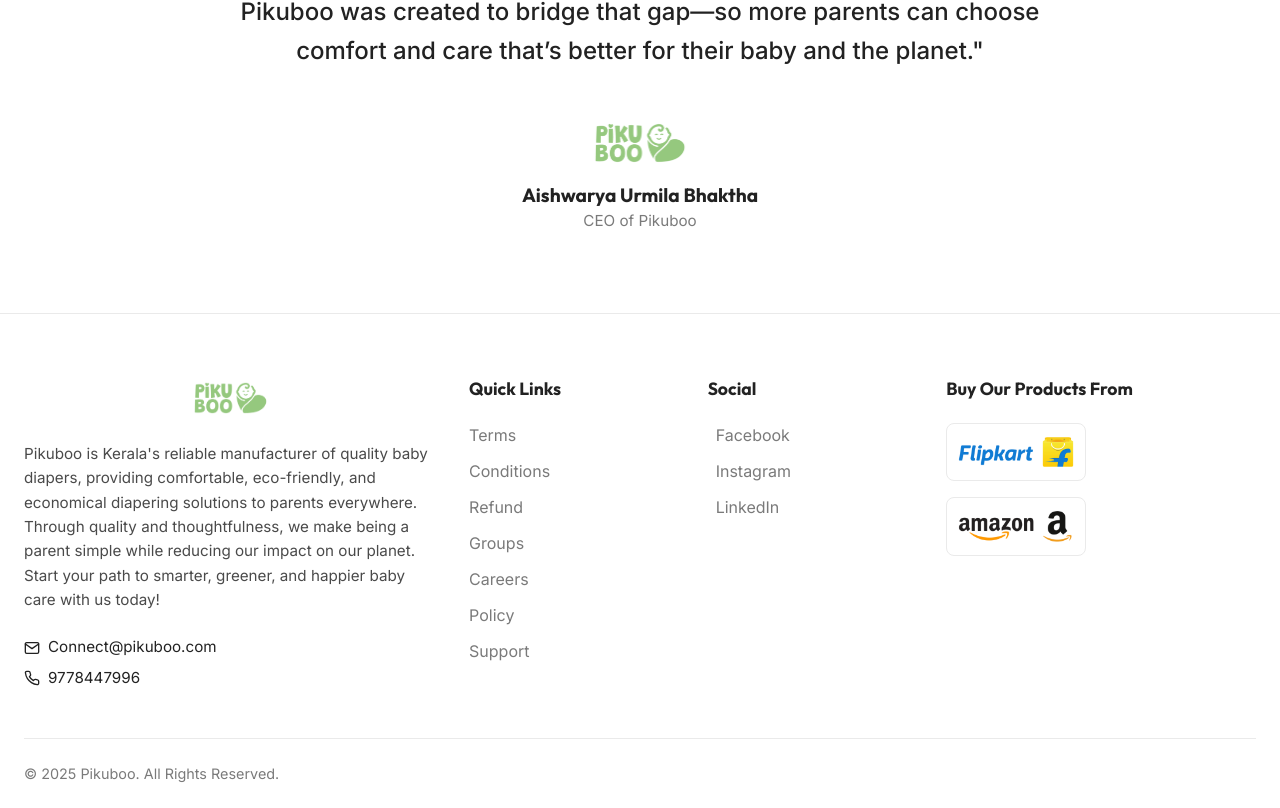
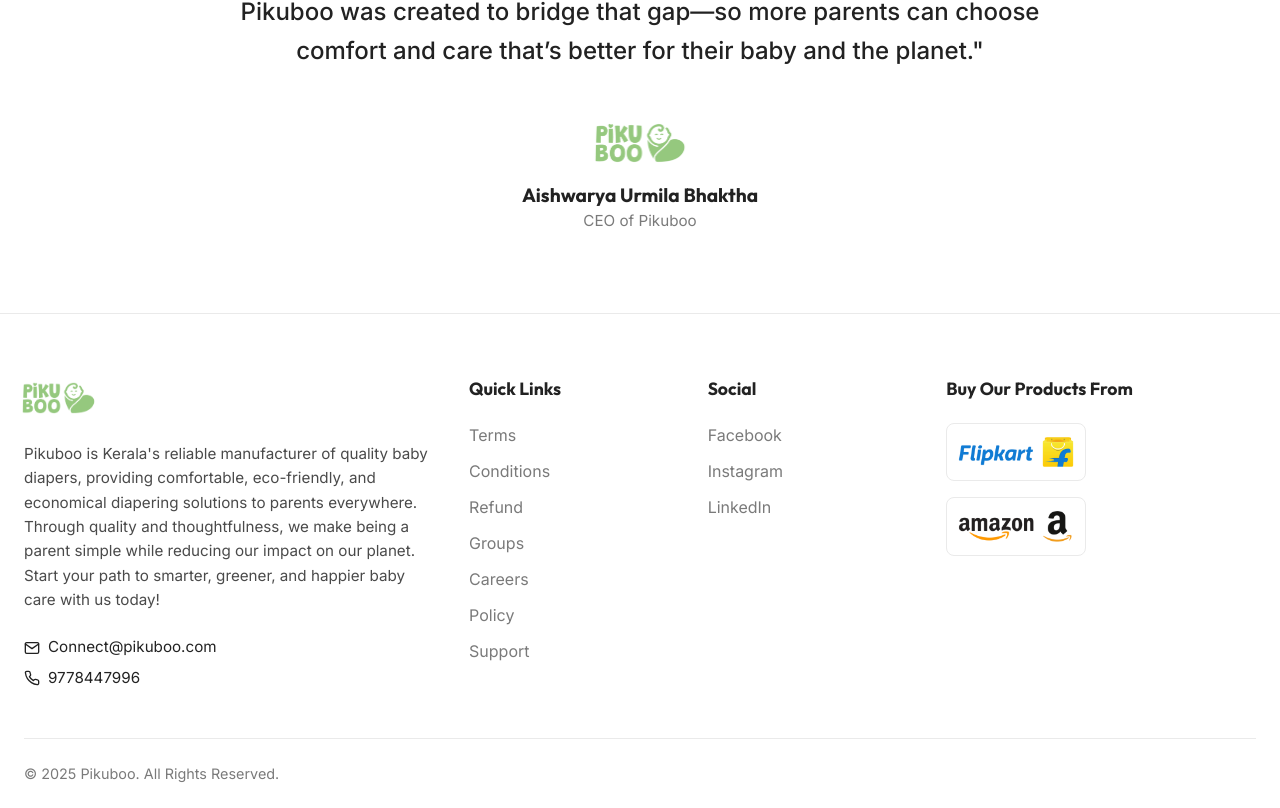
Before and after one commit to saliieey/PikubooWebsite, a React (Vite) app: page /refund-policy in a window 1280 px wide. Shown: the part 3096-3904 px from the top of the page. Built offline with nearby package versions, Linux system fonts and the light colour scheme.

Commit message:
footer updated

```diff
--- a/src/components/Footer.jsx
+++ b/src/components/Footer.jsx
@@ -9,7 +9,7 @@
 
           {/* Brand Info */}
           <div className="footer-brand-info" style={{ display: 'flex', flexDirection: 'column' }}>
-            <img src="/images/pikuboo-logo-navbar.png" alt="Pikuboo Logo" className="footer-logo" style={{ height: '40px', marginBottom: '1.5rem', objectFit: 'contain' }} loading="lazy" decoding="async" />
+            <img src="/images/pikuboo-logo-navbar.png" alt="Pikuboo Logo" className="footer-logo" style={{ height: '40px', marginBottom: '1.5rem', objectFit: 'contain', alignSelf: 'flex-start', marginLeft: '-8px' }} loading="lazy" decoding="async" />
             <p style={{ color: 'var(--text-body)', marginBottom: '1.5rem', fontSize: '0.95rem', lineHeight: '1.6' }}>
               Pikuboo is Kerala's reliable manufacturer of quality baby diapers, providing comfortable, eco-friendly, and economical diapering solutions to parents everywhere. Through quality and thoughtfulness, we make being a parent simple while reducing our impact on our planet. Start your path to smarter, greener, and happier baby care with us today!
             </p>
@@ -43,9 +43,9 @@
           <div className="footer-social-col">
             <h4 style={{ marginBottom: '1.5rem', fontSize: '1.1rem' }}>Social</h4>
             <ul style={{ display: 'flex', flexDirection: 'column', gap: '0.75rem' }} className="footer-social-list">
-              <li><a href="#" style={{ color: 'var(--text-light)', display: 'flex', alignItems: 'center', gap: '8px' }}><i className="fab fa-facebook-square"></i> Facebook</a></li>
-              <li><a href="#" style={{ color: 'var(--text-light)', display: 'flex', alignItems: 'center', gap: '8px' }}><i className="fab fa-instagram-square"></i> Instagram</a></li>
-              <li><a href="#" style={{ color: 'var(--text-light)', display: 'flex', alignItems: 'center', gap: '8px' }}><i className="fab fa-linkedin"></i> LinkedIn</a></li>
+              <li><a href="#" style={{ color: 'var(--text-light)', transition: 'color 0.2s' }}>Facebook</a></li>
+              <li><a href="#" style={{ color: 'var(--text-light)', transition: 'color 0.2s' }}>Instagram</a></li>
+              <li><a href="#" style={{ color: 'var(--text-light)', transition: 'color 0.2s' }}>LinkedIn</a></li>
             </ul>
           </div>
 
@@ -82,6 +82,7 @@
           }
           .footer-logo {
             margin: 0 auto 1.5rem auto !important;
+            align-self: center !important;
           }
           .footer-contact-details {
             align-items: center;
```
